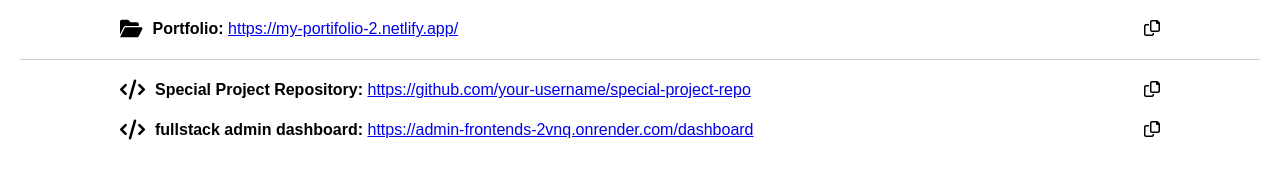
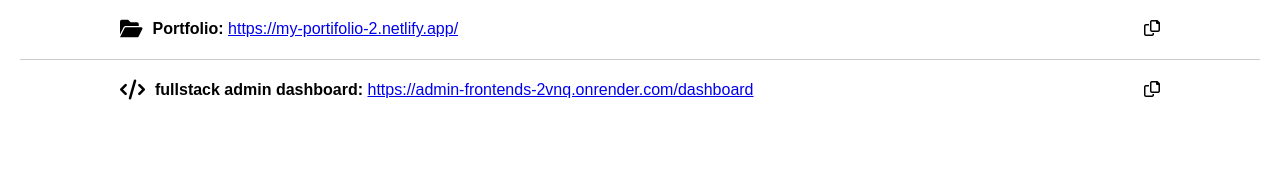
Before and after one commit to Gizaw-Agodo/fast-load, a plain HTML site: page index.html in a window 1280 px wide. Shown: the part 211-390 px from the top of the page. Drawn offline with Linux system fonts and the light colour scheme.

Commit message:
Update index.html

```diff
--- a/index.html
+++ b/index.html
@@ -82,18 +82,6 @@
             </span>
         </li>
         <hr>
-        <li>
-            <i class="fas fa-code icon"></i>
-            <div class="link-info">
-                <strong>Special Project Repository:</strong>
-                <a href="https://github.com/your-username/special-project-repo" target="_blank">
-                    https://github.com/your-username/special-project-repo
-                </a>
-            </div>
-            <span class="copy-button" onclick="copyToClipboard('https://github.com/your-username/special-project-repo')">
-                <i class="far fa-copy"></i>
-            </span>
-        </li>
 
          <li>
             <i class="fas fa-code icon"></i>
```
